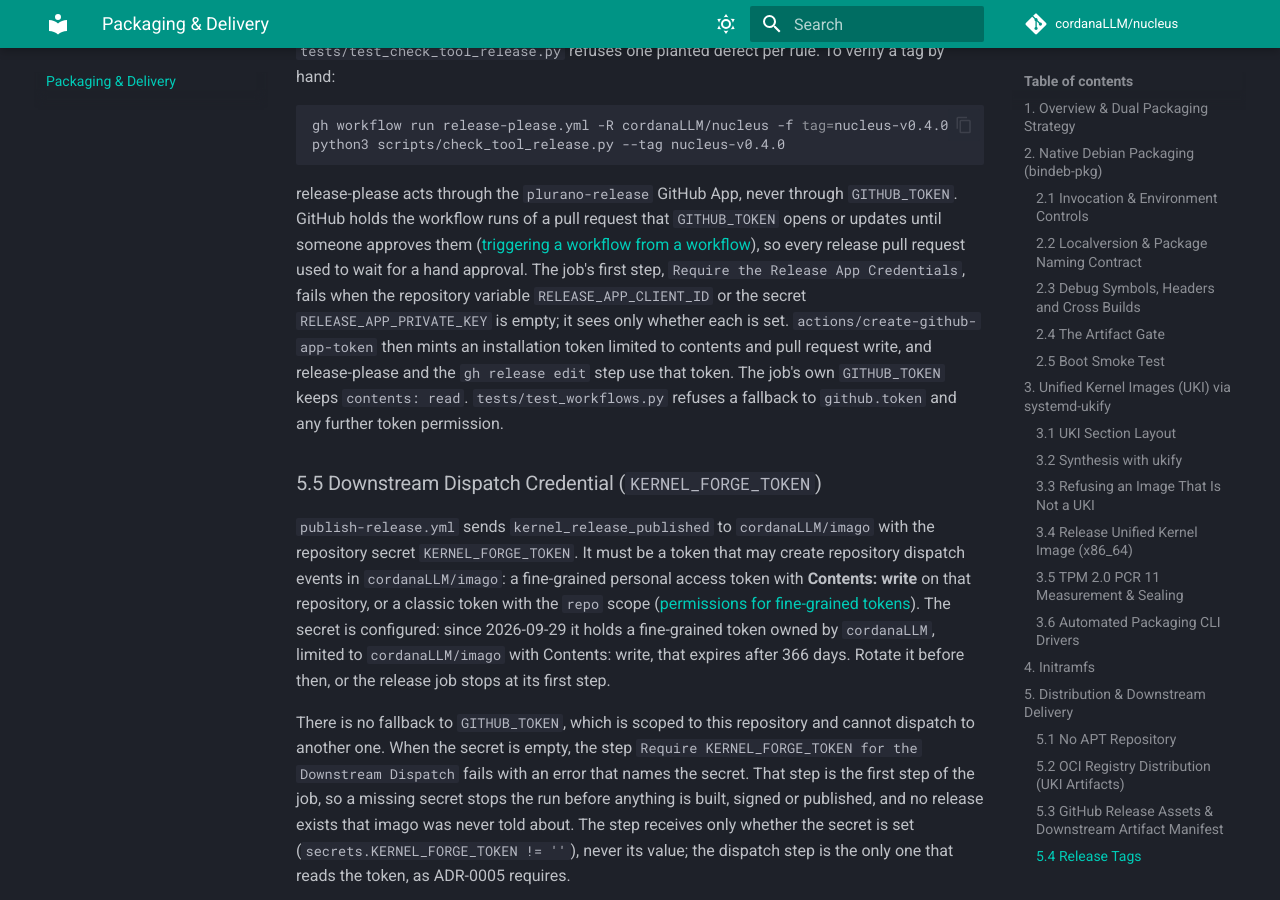
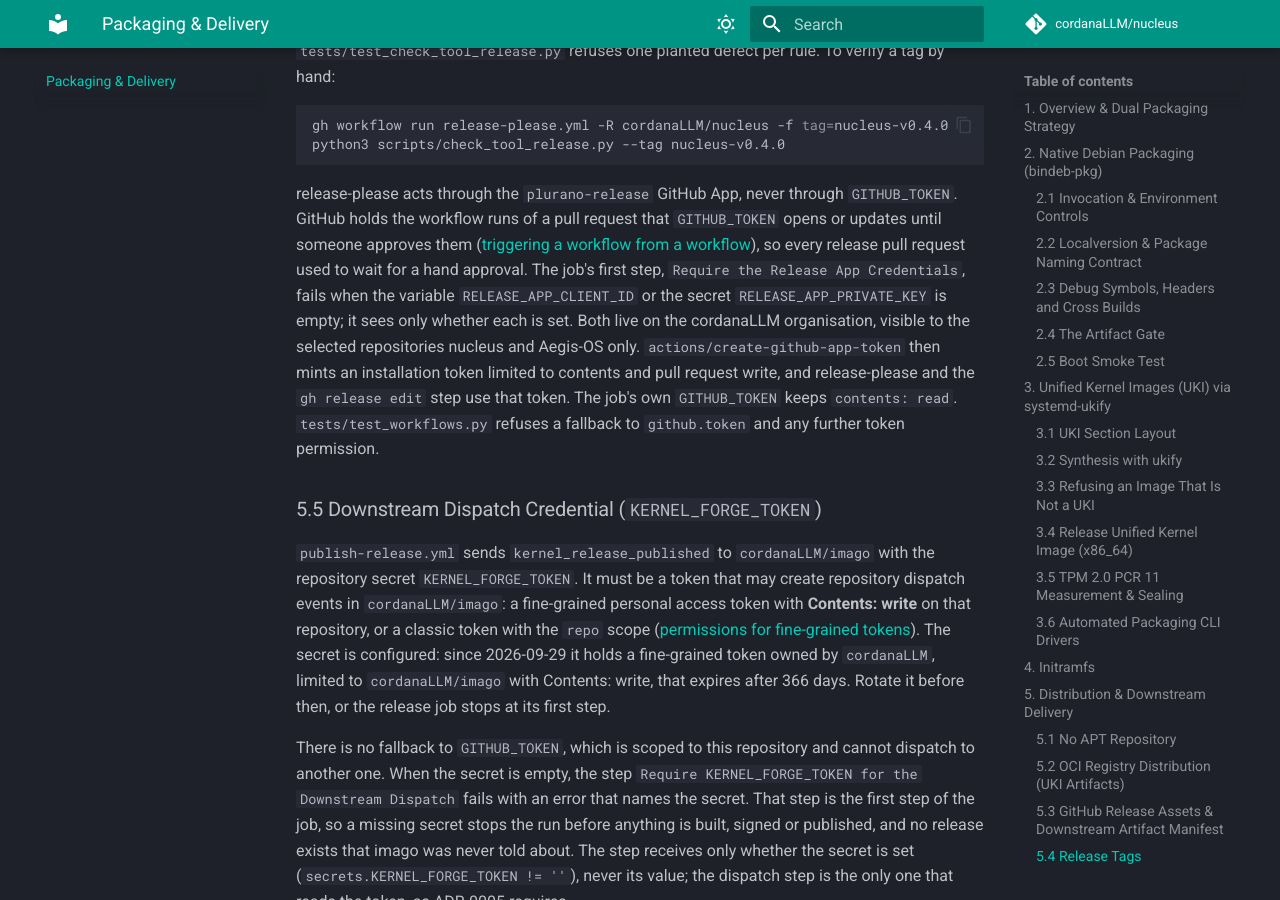
Before and after one commit to cordanaLLM/nucleus, an MkDocs documentation site: the page built from docs/packaging.md, in a window 1280 px wide and 900 px high, scrolled down 20703 px. Built offline with MkDocs 1.6.1 and Material for MkDocs 9.7.7, drawn with Linux system fonts in a browser that asks for light colours; comment, search, counter and statistics services are not loaded.

Commit message:
chore(standards): drop the release-token exception
The plurano-release app's client id and private key now live on the
cordanaLLM organisation, visible to nucleus and Aegis-OS, so
release-please mints the app token and the exception no longer holds.

Signed-off-by: lusoris <lusoris@proton.me>

````diff
--- a/docs/packaging.md
+++ b/docs/packaging.md
@@ -692,7 +692,7 @@
 python3 scripts/check_tool_release.py --tag nucleus-v0.4.0
 ```
 
-release-please acts through the `plurano-release` GitHub App, never through `GITHUB_TOKEN`. GitHub holds the workflow runs of a pull request that `GITHUB_TOKEN` opens or updates until someone approves them ([triggering a workflow from a workflow](https://docs.github.com/en/actions/how-tos/write-workflows/choose-when-workflows-run/trigger-a-workflow#triggering-a-workflow-from-a-workflow)), so every release pull request used to wait for a hand approval. The job's first step, `Require the Release App Credentials`, fails when the repository variable `RELEASE_APP_CLIENT_ID` or the secret `RELEASE_APP_PRIVATE_KEY` is empty; it sees only whether each is set. `actions/create-github-app-token` then mints an installation token limited to contents and pull request write, and release-please and the `gh release edit` step use that token. The job's own `GITHUB_TOKEN` keeps `contents: read`. `tests/test_workflows.py` refuses a fallback to `github.token` and any further token permission.
+release-please acts through the `plurano-release` GitHub App, never through `GITHUB_TOKEN`. GitHub holds the workflow runs of a pull request that `GITHUB_TOKEN` opens or updates until someone approves them ([triggering a workflow from a workflow](https://docs.github.com/en/actions/how-tos/write-workflows/choose-when-workflows-run/trigger-a-workflow#triggering-a-workflow-from-a-workflow)), so every release pull request used to wait for a hand approval. The job's first step, `Require the Release App Credentials`, fails when the variable `RELEASE_APP_CLIENT_ID` or the secret `RELEASE_APP_PRIVATE_KEY` is empty; it sees only whether each is set. Both live on the cordanaLLM organisation, visible to the selected repositories nucleus and Aegis-OS only. `actions/create-github-app-token` then mints an installation token limited to contents and pull request write, and release-please and the `gh release edit` step use that token. The job's own `GITHUB_TOKEN` keeps `contents: read`. `tests/test_workflows.py` refuses a fallback to `github.token` and any further token permission.
 
 ### 5.5 Downstream Dispatch Credential (`KERNEL_FORGE_TOKEN`)
 
````
Also changed, not shown: .standards.yaml (+0 -10 lines).
